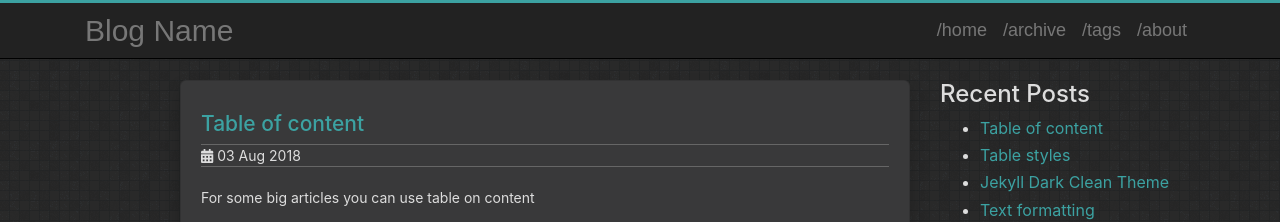
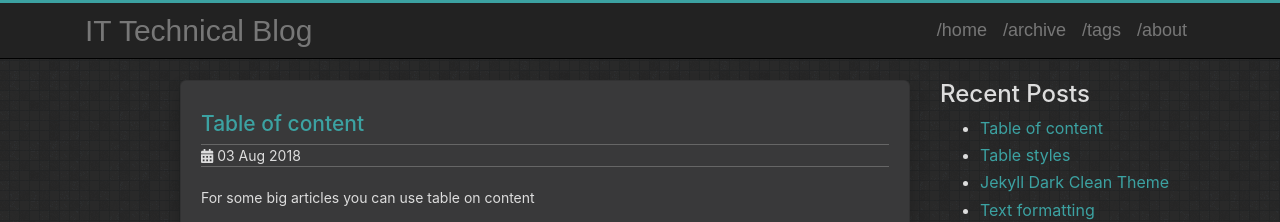
Before and after one commit to eejjhh222/eejjhh222.github.io, a Jekyll site: the page built from index.html, in a window 1280 px wide. Shown: the top 222 px of the page. Built offline with Jekyll 4.4.1, drawn with Linux system fonts in a browser that asks for light colours.

Commit message:
update config.yml

```diff
--- a/_config.yml
+++ b/_config.yml
@@ -1,6 +1,6 @@
 # Jekyll configuration
 
-name: Blog Name
+name: IT Technical Blog
 description: Software Developer
 
 # Url is currently only used only for the RSS feed in feed.xml
@@ -8,7 +8,7 @@ url: http://eejjhh222.github.io
 #url: http://localhost:4000
 
 # For a project page here should be a project name. Otherwise (for user's/organization's page leave it empty)
-baseurl: '/jekyll-clean-dark'
+baseurl: '/'
 
 author: Pavel Makhov
 copyright: 2015-2018
```
